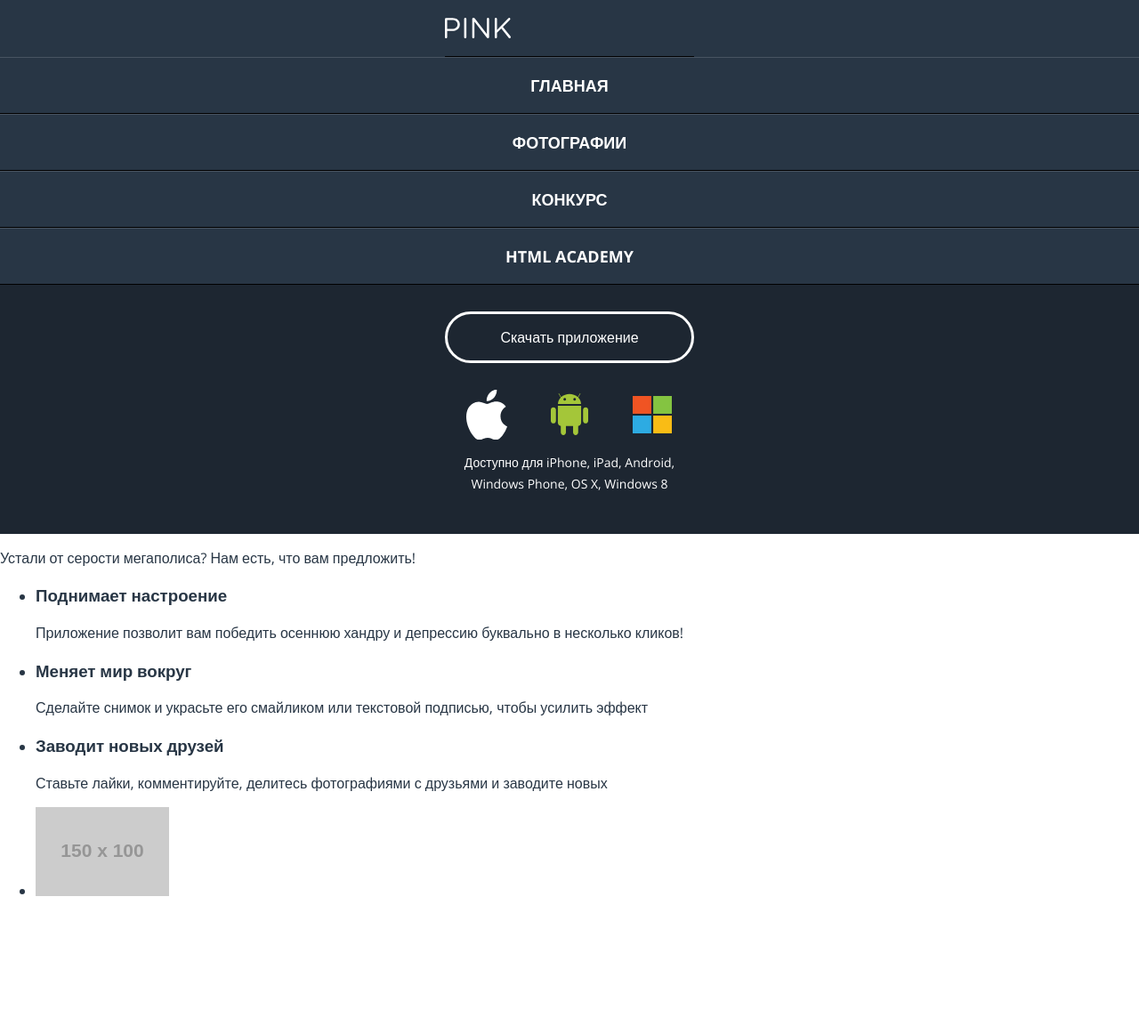
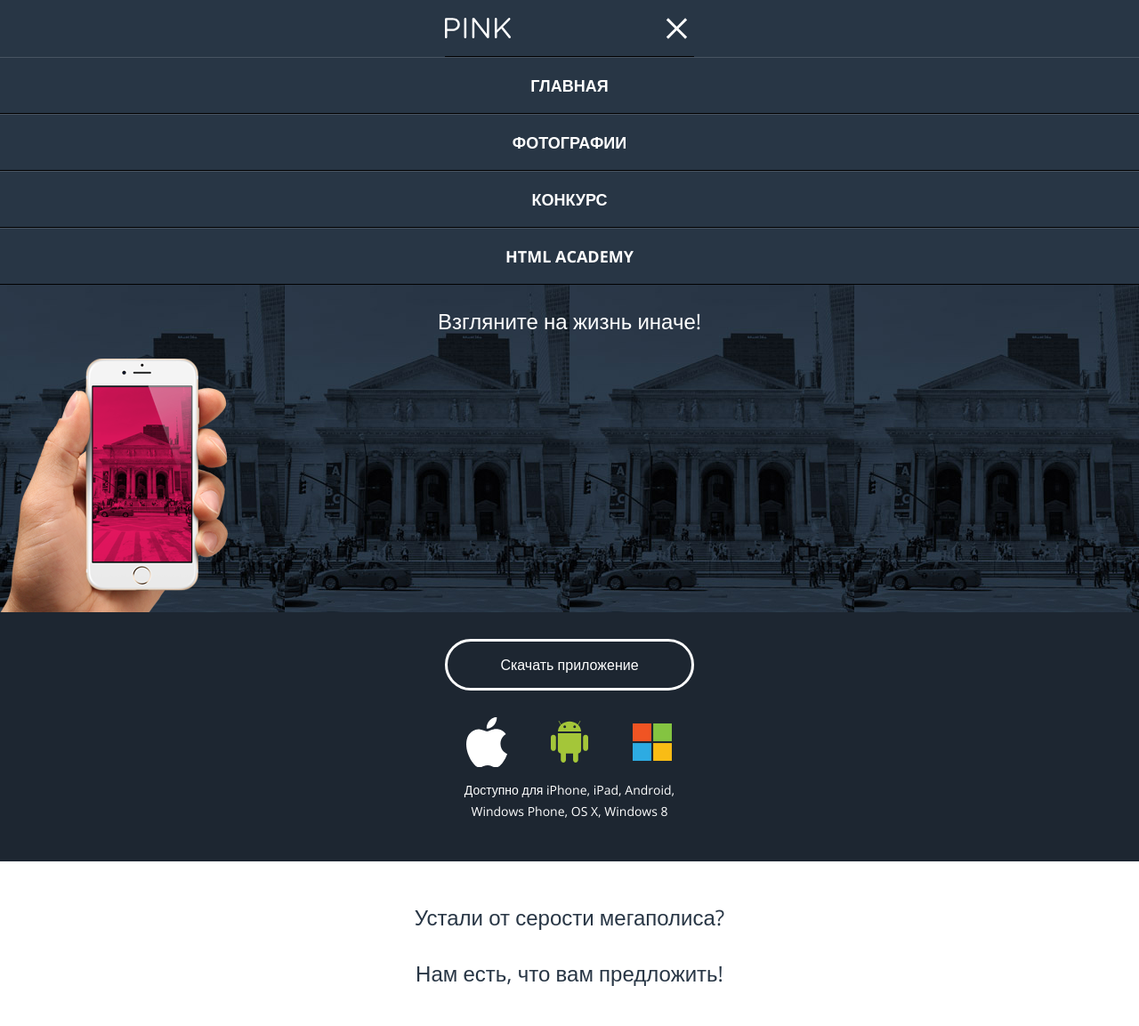
Before and after one commit to allenwalker12349/681261-pink-17, a website: page source/index.html in a window 1280 px wide. Shown: the top 1153 px of the page at 89% size. Before the commit the page ends 1028 px from the top, so only its background shows below. Drawn offline with nearby package versions, Linux system fonts and the light colour scheme; files that its build step writes are made by us from their sources; placeholder pictures from the web are drawn by us.

Commit message:
Стили для главной страницы мобильной версии

```diff
--- a/source/index.html
+++ b/source/index.html
@@ -4,7 +4,7 @@
     <meta charset="utf-8">
     <title>HTML Academy: Пинк</title>
     <link rel="stylesheet" href="css/style.css">
-    <link href="https://fonts.googleapis.com/css?family=Open+Sans:400,700&display=swap&subset=cyrillic" rel="stylesheet">
+    <link href="https://fonts.googleapis.com/css?family=Open+Sans:300,400,700&display=swap&subset=cyrillic" rel="stylesheet">
   </head>
   <body>
 
@@ -35,6 +35,10 @@
           </div>
         </nav>
       </div>
+      <div class="page-header__title-container">
+        <span class="page-header__title">Взгляните на жизнь иначе!</span>
+        <img class="page-header__hand-pic" src="../../img/iphone-hand-mobile@1x.png" alt="пример работы приложения">
+      </div>
     </header>
 
     <main class="page-main">
@@ -43,7 +47,6 @@
       <section class="download">
         <div class="wrapper">
           <h2 class="visually-hidden">Скачайте приложение для своего устройства</h2>
-          <img class="menu__pic visually-hidden" src="http://placehold.it/150x100" alt="пример работы приложения">
           <a class="button download__btn" href="#">Скачать приложение</a>
           <ul class="download__list">
             <li class="download__item">
@@ -67,6 +70,7 @@
           <span class="promo__item">Нам есть, что вам предложить!</span>
         </p>
         <ul class="features__list">
+          <div class="wrapper">
             <li class="features__item">
               <h3 class="features__title">Поднимает настроение</h3>
               <p class="features__text">
@@ -86,8 +90,9 @@
               </p>
             </li>
             <li class="features__item">
-            <img class="features__pic" src="http://placehold.it/150x100" alt="Всем привет">
+              <img class="features__pic" src="../../img/iphone-screen-mobile@1x.png" alt="Всем привет">
             </li>
+          </div>
         </ul>
       </section>
 
--- /dev/null
+++ b/source/less/blocks/features.less
@@ -0,0 +1,28 @@
+.features__list {
+  .list-normalize;
+  background-color: @gray;
+  padding-top: 30px;
+}
+
+.features__item {
+  display: block;
+  text-align: center;
+}
+
+.features__item:last-child {
+  overflow: hidden;
+}
+
+.features__title {
+  font-size: 18px;
+}
+
+.features__text {
+  font-size: 14px;
+  line-height: 1.7;
+}
+
+.features__pic {
+  position: relative;
+  bottom: -45px;
+}
--- a/source/less/blocks/page-header.less
+++ b/source/less/blocks/page-header.less
@@ -3,10 +3,55 @@
   background-size: cover;
 }
 
+.page-header__menu-container .wrapper {
+  position: relative;
+}
+
 .page-header__menu-toggle {
-  display: none;
+  font-size: 0;
+  position: absolute;
+  top: 5px;
+  right: 10px;
+  width: 23px;
+  height: 24px;
+  border: 0;
+  background-color: transparent;
+  cursor: pointer;
+}
+
+.page-header__menu-toggle:before, .page-header__menu-toggle:after {
+  position: absolute;
+  content: ' ';
+  height: 30px;
+  width: 3px;
+  background-color: #fff;
+}
+.page-header__menu-toggle:before {
+  transform: rotate(45deg);
+}
+.page-header__menu-toggle:after {
+  transform: rotate(-45deg);
 }
 
 .page-header__menu-container {
   background-color: @navy-blue;
 }
+
+.page-header__title-container {
+  background: url('../../img/bg-back-mobile@1x.jpg');
+}
+
+.page-header__title {
+  font-size: 24px;
+  line-height: 30px;
+  font-weight: 300;
+  color: white;
+  padding: 26px 30px;
+  display: block;
+  vertical-align: middle;
+  text-align: center;
+}
+
+.page-header__hand-pic {
+  display: block;
+}
--- /dev/null
+++ b/source/less/blocks/promo.less
@@ -0,0 +1,12 @@
+.promo__item {
+  font-size: 24px;
+  font-weight: 300;
+  color: @navy-blue;
+  display: block;
+  text-align: center;
+  padding: 30px 0 40px 0;
+}
+
+.promo__item:first-child {
+  padding-bottom: 0;
+}
--- a/source/less/style.less
+++ b/source/less/style.less
@@ -8,6 +8,8 @@
 @import "blocks/download.less";
 @import "blocks/visually-hidden.less";
 @import "blocks/page-main.less";
+@import "blocks/promo.less";
+@import "blocks/features.less";
 body {
   font-family: 'Open Sans', Arial, sans-serif;
   margin: 0;
--- a/source/less/variables.less
+++ b/source/less/variables.less
@@ -1 +1,2 @@
 @navy-blue: #283645;
+@gray: #f2f2f2;
```
Also changed, not shown: source/img/menu-cross.svg (added). Lines whose indentation alone changed are shown as unchanged.
